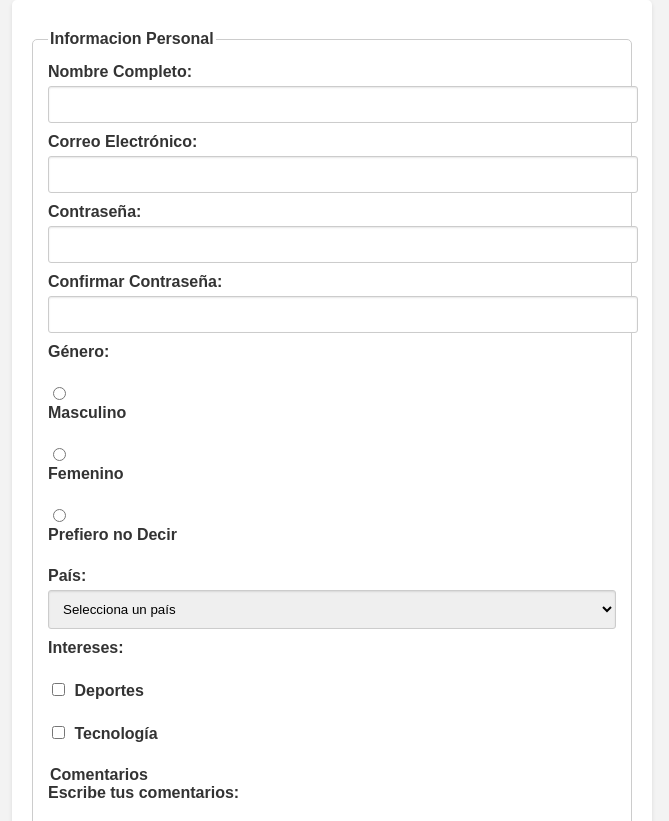
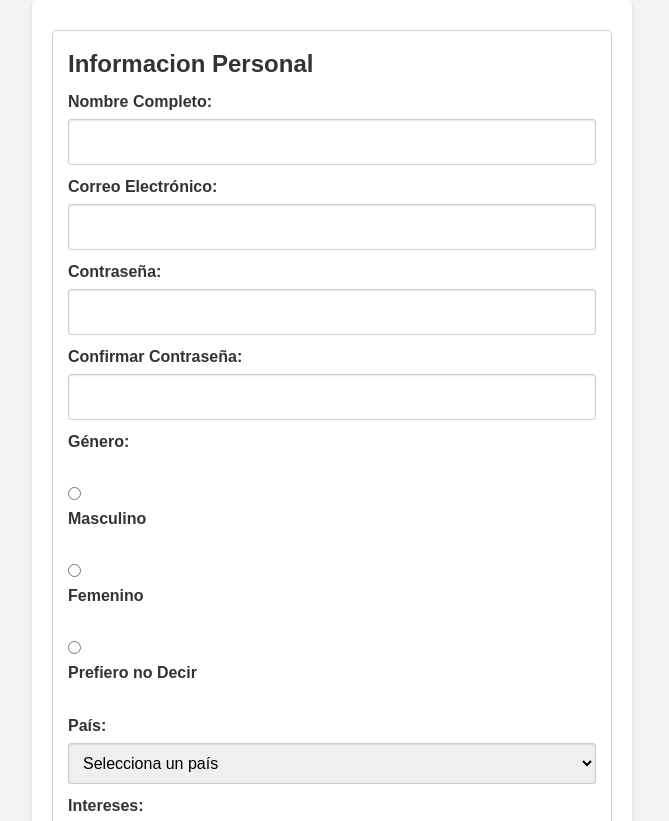
Before and after one commit to juangomcar/Parcial1, a plain HTML site: page index.html in a window 1280 px wide. Shown: the top 821 px of the page, without its empty margins (308-977 px from the left). Drawn offline with nearby package versions, Linux system fonts and the light colour scheme.

Commit message:
Feat: Bootstrap

```diff
--- a/index.html
+++ b/index.html
@@ -5,11 +5,12 @@
     <title>Proyecto</title>
     <meta charset="UTF-8" />
     <meta name="viewport" content="width=device-width, initial-scale=1.0" />
+    <link rel="stylesheet" href="https://cdn.jsdelivr.net/npm/bootstrap@5.3.0/dist/css/bootstrap.min.css">
     <link rel="stylesheet" href="style.css">
 </head>
 
 <body>
-    <div >
+    <div class="container d-flex justify-content-center align-items-center min-vh-100">
         <form action="#" method="POST">
             <fieldset class="personal-info">
                 <legend>Informacion Personal</legend>
@@ -64,6 +65,7 @@
             <input type="submit" value="Registrarse" />
         </form>
     </div>
+    <script src="https://cdn.jsdelivr.net/npm/bootstrap@5.3.0/dist/js/bootstrap.bundle.min.js"></script>
 
 </body>
 
```
